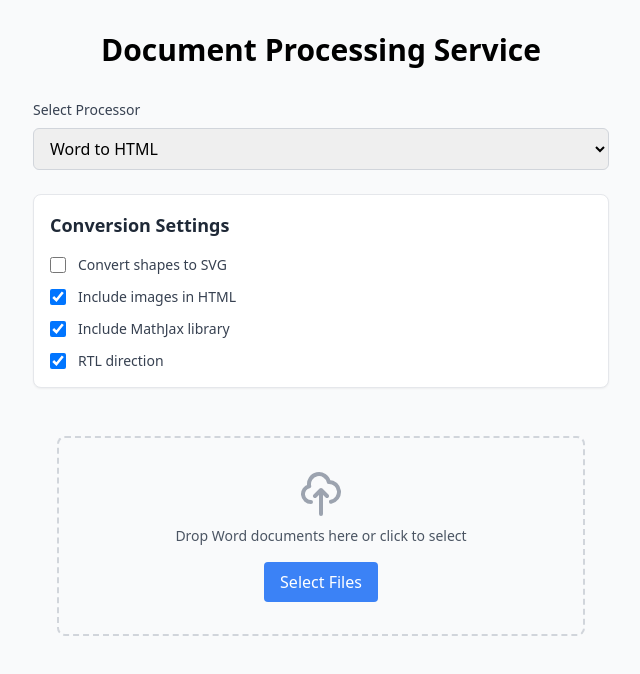
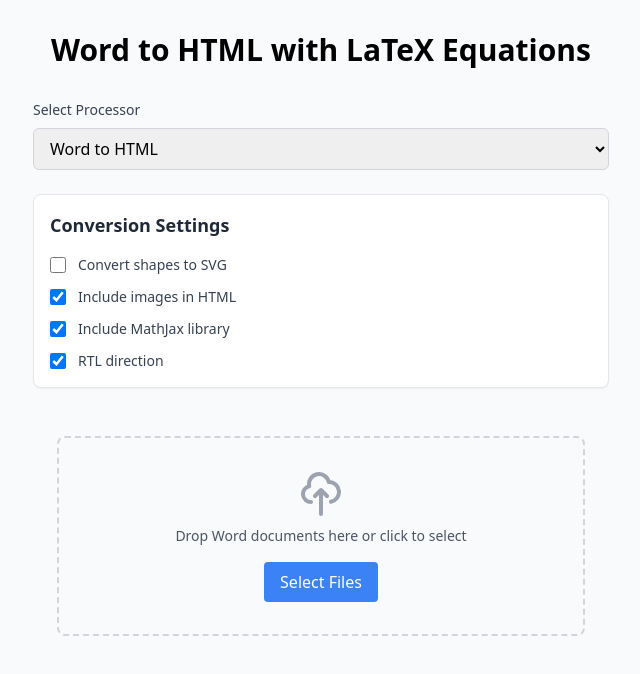
Before and after one commit to sayedyousef/document-processing-api-2, a Vue app in the folder document-processing-api/frontend/: page / in a window 1280 px wide. Shown: the top 674 px of the page, without its empty margins (319-959 px from the left). Built offline with nearby package versions, Linux system fonts and the light colour scheme; the HTML template or start-up script is replaced by a standard one.

Commit message:
Update page title to emphasize LaTeX equations

```diff
--- a/document-processing-api/frontend/src/App.vue
+++ b/document-processing-api/frontend/src/App.vue
@@ -1,7 +1,7 @@
 <template>
   <div class="min-h-screen bg-gray-50">
     <div class="container mx-auto py-8">
-      <h1 class="text-3xl font-bold text-center mb-8">Document Processing Service</h1>
+      <h1 class="text-3xl font-bold text-center mb-8">Word to HTML with LaTeX Equations</h1>
 
       <!-- Processor Selection -->
       <div class="max-w-xl mx-auto mb-6">
```
